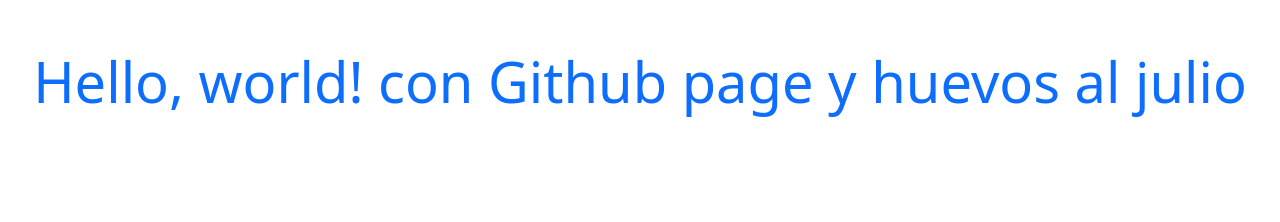
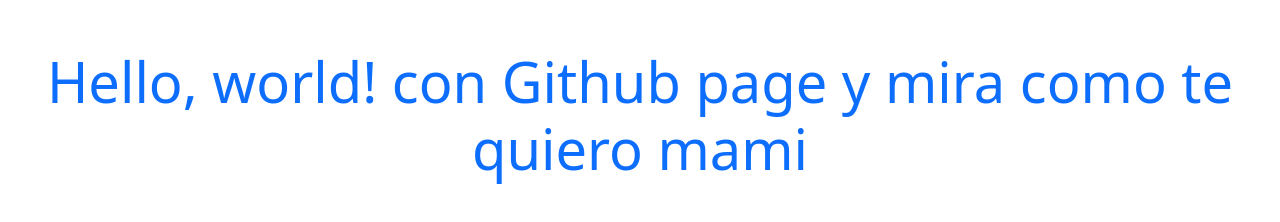
Before and after one commit to abimael331/abimael331.github.io, a plain HTML site: page index.html in a window 1280 px wide. Drawn offline with nearby package versions, Linux system fonts and the light colour scheme.

Commit message:
Update index.html

```diff
--- a/index.html
+++ b/index.html
@@ -11,7 +11,7 @@
     <title>Hello, world!</title>
   </head>
   <body>
-    <h1 class="text-center mt-5 display-4 text-primary">Hello, world! con Github page y huevos al julio</h1>
+    <h1 class="text-center mt-5 display-4 text-primary">Hello, world! con Github page y mira como te quiero mami</h1>
 
     <!-- Optional JavaScript; choose one of the two! -->
 
```
